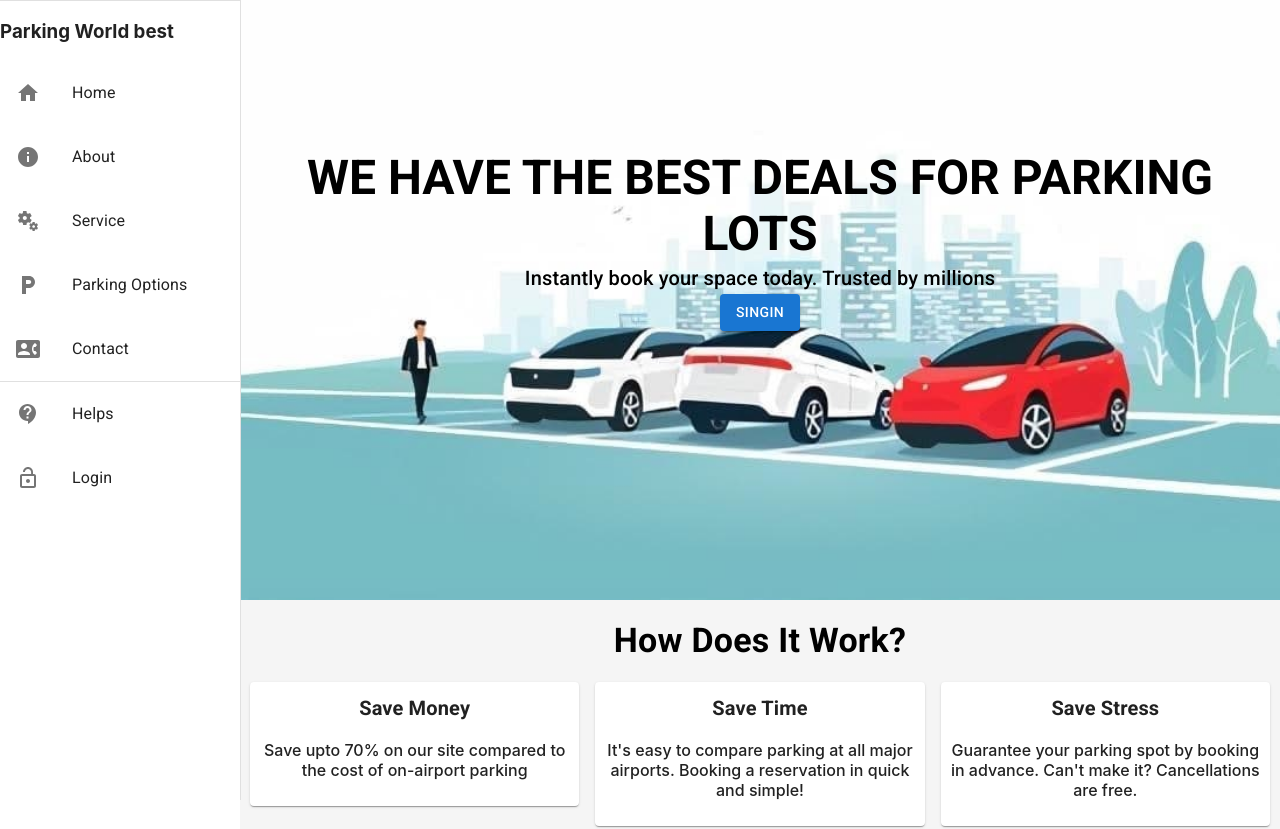
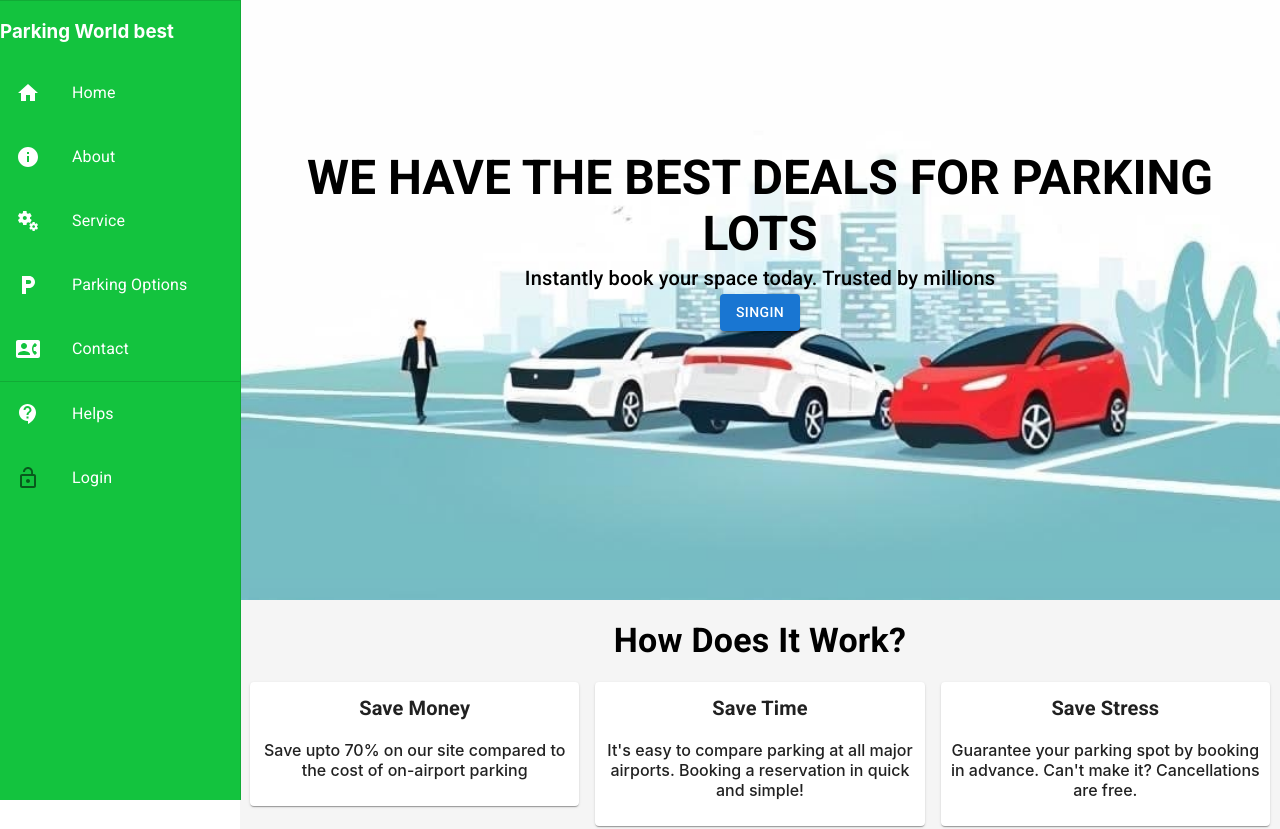
Before and after one commit to Arifur-Rahaman/parking, a React (Create React App) app: page / in a window 1280 px wide. Shown: the top 829 px of the page. Built offline with nearby package versions, Linux system fonts and the light colour scheme.

Commit message:
menu updated

```diff
--- a/src/components/Menu/Menu.js
+++ b/src/components/Menu/Menu.js
@@ -15,8 +15,6 @@ import ContactSupportIcon from '@mui/icons-material/ContactSupport';
 import LocalParkingIcon from '@mui/icons-material/LocalParking';
 import LockOpenIcon from '@mui/icons-material/LockOpen';
 import { useNavigate } from 'react-router-dom';
-import { MiscellaneousServices } from '@mui/icons-material';
-import ParkingOptions from '../ParkingOptions/ParkingOptions';
 import { authContext } from '../../App';
 
 const drawerWidth = 240;
@@ -105,7 +103,18 @@ const Menu = () => {
   ]
   const navigate = useNavigate()
     return (
-        <Drawer variant="permanent" open={open} onMouseEnter={handleDrawerOpen} onMouseLeave={handleDrawerClose} sx={{color: 'red'}}>
+        <Drawer
+        variant="permanent"
+        PaperProps={{
+          sx: {
+            backgroundColor: "#13C33E",
+            color: "white",
+          }
+        }}
+        open={open}
+        onMouseEnter={handleDrawerOpen}
+        onMouseLeave={handleDrawerClose}
+        >
 
         <Divider />
         <h3>Parking <span>World best</span></h3>
@@ -115,7 +124,7 @@ const Menu = () => {
             return(
               <List>
                 <ListItem button key={text} onClick={onclick}>
-                <ListItemIcon>{icon}</ListItemIcon>
+                <ListItemIcon sx={{color: 'white'}}>{icon}</ListItemIcon>
                 <ListItemText primary={text} />
               </ListItem>
             </List>
@@ -129,7 +138,7 @@ const Menu = () => {
             return(
               <List>
                 <ListItem button key={text} onClick={onclick}>
-                <ListItemIcon>{icon}</ListItemIcon>
+                <ListItemIcon sx={{color: 'white'}}>{icon}</ListItemIcon>
                 <ListItemText primary={text} />
               </ListItem>
             </List>
```
